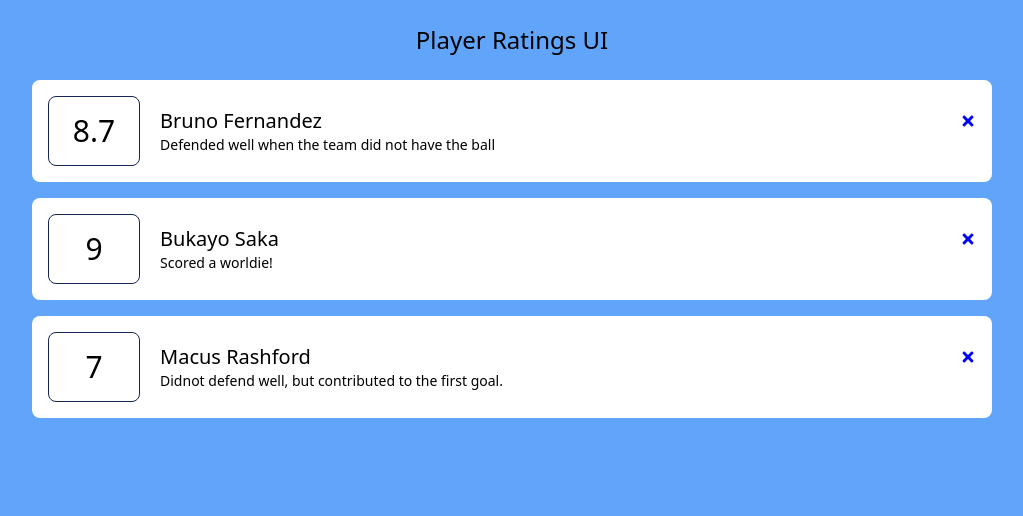
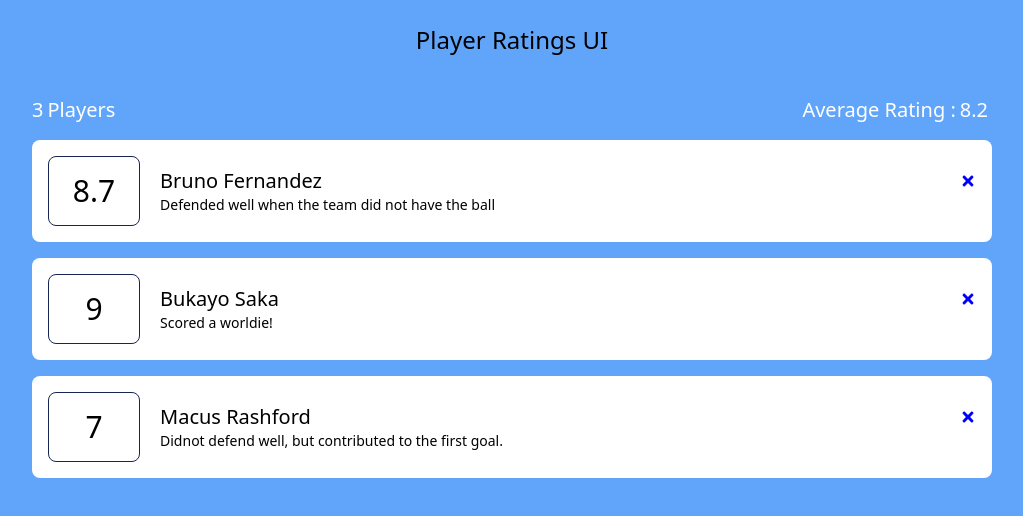
Before and after one commit to inspecta/player-ratings, a React (Create React App) app: page / in a window 1280 px wide. Shown: the top 516 px of the page, without its empty margins (128-1151 px from the left). Built offline with nearby package versions, Linux system fonts and the light colour scheme.

Commit message:
Remove rating

```diff
--- a/src/App.js
+++ b/src/App.js
@@ -1,15 +1,28 @@
 import { useState } from 'react';
 import Header from './components/Header';
 import RatingList from './components/RatingList';
+import RatingStats from './components/RatingStats';
 import playersData from './data/playersData';
 
 function App() {
   const [ratingData, setRatingData] = useState(playersData);
 
+  const deletePlayerRating = (id) => {
+    if (window.confirm('Are you sure you want to delete')) {
+      setRatingData(
+        ratingData.filter((x) => x.id !== id),
+      );
+    }
+  };
+
   return (
     <div className="bg-blue-400 h-screen">
       <Header />
-      <RatingList data={ratingData} />
+      <RatingStats data={ratingData} />
+      <RatingList
+        data={ratingData}
+        handleDelete={deletePlayerRating}
+      />
     </div>
   );
 }
--- a/src/components/RatingItem.jsx
+++ b/src/components/RatingItem.jsx
@@ -2,12 +2,7 @@ import { FaTimes } from 'react-icons/fa';
 import PropTypes from 'prop-types';
 import Card from '../shared/Card';
 
-const RatingItem = ({ player }) => {
-  const handleClose = (id) => {
-    console.log(id);
-  };
-
-  return (
+const RatingItem = ({ player, handleDelete }) => (
   <Card>
     <div className="border border-blue-950 rounded-lg text-3xl
     text-center w-[100px] p-4"
@@ -17,7 +12,7 @@ const RatingItem = ({ player }) => {
     <div className="flex flex-col justify-center w-full">
       <div className="w-full flex flex-row justify-between">
         <h1 className="text-xl">{player.name}</h1>
-          <button type="button" onClick={() => handleClose(player.id)}>
+        <button type="button" onClick={() => handleDelete(player.id)}>
           <FaTimes color="blue" className="cursor-pointer" />
         </button>
       </div>
@@ -25,7 +20,6 @@ const RatingItem = ({ player }) => {
     </div>
   </Card>
 );
-};
 
 RatingItem.propTypes = {
   player: PropTypes.shape({
@@ -34,6 +28,7 @@ RatingItem.propTypes = {
     reason: PropTypes.string.isRequired,
     id: PropTypes.number.isRequired,
   }).isRequired,
+  handleDelete: PropTypes.func.isRequired,
 };
 
 export default RatingItem;
--- a/src/components/RatingList.jsx
+++ b/src/components/RatingList.jsx
@@ -1,18 +1,26 @@
-import React from 'react'
-import RatingItem from './RatingItem'
+import PropTypes from 'prop-types';
+import RatingItem from './RatingItem';
 
-const RatingList = ({ data }) => {
+const RatingList = ({ data, handleDelete }) => {
   if (!data || !data.length) {
-    return <p>No player ratings available.</p>
+    return <div className="text-xl text-white px-4">No player ratings available.</div>;
   }
-
   return (
     <div>
       {data.map((player) => (
-        <RatingItem key={player.id} player={player}/>
+        <RatingItem
+          key={player.id}
+          player={player}
+          handleDelete={handleDelete}
+        />
       ))}
     </div>
-  )
-}
+  );
+};
 
-export default RatingList
+RatingList.propTypes = {
+  data: PropTypes.objectOf.isRequired,
+  handleDelete: PropTypes.func.isRequired,
+};
+
+export default RatingList;
--- /dev/null
+++ b/src/components/RatingStats.jsx
@@ -0,0 +1,29 @@
+import React from 'react';
+import PropTypes from 'prop-types';
+
+const RatingStats = ({ data }) => {
+  let average = data.reduce(
+    (acc, cur) => (acc + cur.rating), 0,
+  ) / data.length;
+
+  average = average.toFixed(1).replace(/[.,]0$/, '');
+
+  return (
+    <div className="w-3/4 flex justify-between mx-auto py-4 text-xl text-white">
+      <h4>
+        {data.length}
+        <span className="px-1">Players</span>
+      </h4>
+      <h4>
+        Average Rating :
+        <span className="px-1">{average.isNaN ? 0 : average}</span>
+      </h4>
+    </div>
+  );
+};
+
+RatingStats.propTypes = {
+  data: PropTypes.objectOf.isRequired,
+};
+
+export default RatingStats;
```
Lines whose indentation alone changed are shown as unchanged.
